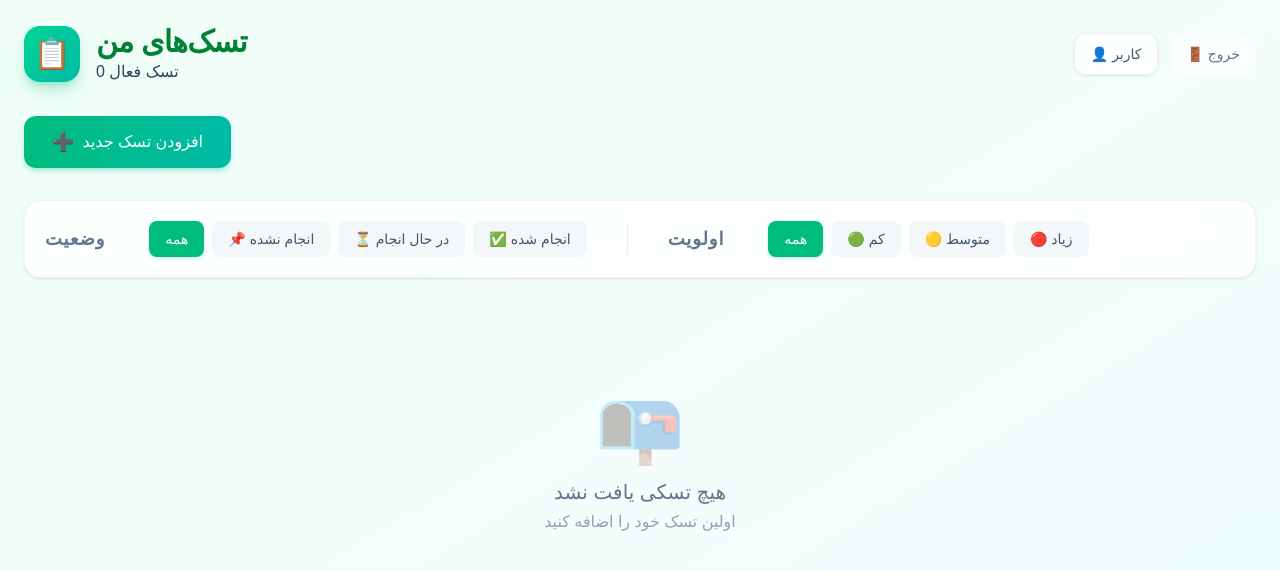
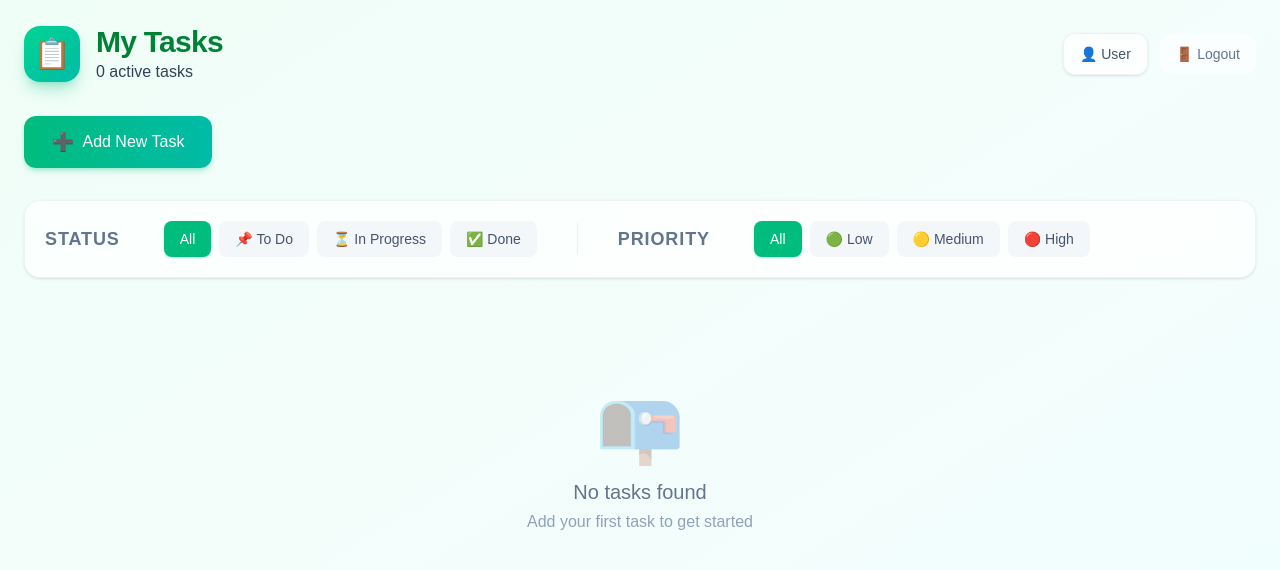
Before and after one commit to Afshin1400-n/task-manager, a Next.js app: page /home in a window 1280 px wide. Shown: the top 570 px of the page. Built offline with nearby package versions, Linux system fonts and the light colour scheme.

Commit message:
finish english and change debyg

```diff
--- a/app/component/BtnProg.tsx
+++ b/app/component/BtnProg.tsx
@@ -1,4 +1,4 @@
-// component/BtnProg.tsx
+
 "use client";
 
 export default function BtnProg({ text, filterProg, setFilterProg, value }) {
--- a/app/component/Modal.tsx
+++ b/app/component/Modal.tsx
@@ -1,14 +1,30 @@
-// component/Modal.tsx
+
 "use client"
 import { useState, useEffect } from "react";
-import { toPersianDate, isValidPersianDate } from "../utils/DateUtils";
 
-export default function Modal({ isOpen, onClose, onAddTask, onEditTask, editingTask }) {
+interface Task {
+  id: number;
+  title: string;
+  status: string;
+  priority: string;
+  description: string;
+  dueDate: string;
+}
+
+interface ModalProps {
+  isOpen: boolean;
+  onClose: () => void;
+  onAddTask: (task: Omit<Task, "id">) => void;
+  onEditTask: (task: Task) => void;
+  editingTask: Task | null;
+}
+
+export default function Modal({ isOpen, onClose, onAddTask, onEditTask, editingTask }: ModalProps) {
   const [title, setTitle] = useState("");
   const [description, setDescription] = useState("");
   const [priority, setPriority] = useState("MEDIUM");
   const [status, setStatus] = useState("IN_PROGRESS");
-  const [dueDate, setDueDate] = useState(""); // ✅ شمسی
+  const [dueDate, setDueDate] = useState("");
   const [dateError, setDateError] = useState("");
 
   useEffect(() => {
@@ -17,8 +33,7 @@ export default function Modal({ isOpen, onClose, onAddTask, onEditTask, editingT
       setDescription(editingTask.description || "");
       setPriority(editingTask.priority || "MEDIUM");
       setStatus(editingTask.status || "IN_PROGRESS");
-      // ✅ اگر تاریخ میلادی هست به شمسی تبدیل کن
-      setDueDate(editingTask.dueDate ? toPersianDate(editingTask.dueDate) : "");
+      setDueDate(editingTask.dueDate || "");
     } else {
       setTitle("");
       setDescription("");
@@ -26,10 +41,11 @@ export default function Modal({ isOpen, onClose, onAddTask, onEditTask, editingT
       setStatus("IN_PROGRESS");
       setDueDate("");
     }
+    setDateError("");
   }, [editingTask, isOpen]);
 
   useEffect(() => {
-    const handleEsc = (e) => {
+    const handleEsc = (e: KeyboardEvent) => {
       if (e.key === "Escape") onClose();
     };
     if (isOpen) {
@@ -46,14 +62,8 @@ export default function Modal({ isOpen, onClose, onAddTask, onEditTask, editingT
 
   if (!isOpen) return null;
 
-  const handleSubmit = (e) => {
+  const handleSubmit = (e: React.FormEvent) => {
     e.preventDefault();
-
-    // اعتبارسنجی تاریخ
-    if (dueDate && !isValidPersianDate(dueDate)) {
-      setDateError("فرمت تاریخ باید به صورت ۱۴۰۳/۰۵/۲۰ باشد");
-      return;
-    }
     setDateError("");
 
     const taskData = {
@@ -61,7 +71,7 @@ export default function Modal({ isOpen, onClose, onAddTask, onEditTask, editingT
       description,
       priority,
       status,
-      dueDate: dueDate, // ✅ ذخیره به صورت شمسی
+      dueDate,
     };
 
     if (editingTask) {
@@ -83,11 +93,11 @@ export default function Modal({ isOpen, onClose, onAddTask, onEditTask, editingT
       >
         <div className="flex items-center justify-between mb-5">
           <h2 className="text-lg font-bold text-slate-700">
-            {editingTask ? "✏️ ویرایش تسک" : "➕ تسک جدید"}
+            {editingTask ? "✏️ Edit Task" : "➕ New Task"}
           </h2>
           <button
             onClick={onClose}
-            className="text-slate-400 hover:text-slate-600 transition-all text-xl hover:rotate-90 duration-200"
+            className="text-slate-400 hover:text-slate-600 transition-all text-xl hover:rotate-90 duration-200 cursor-pointer"
           >
             ✕
           </button>
@@ -97,13 +107,13 @@ export default function Modal({ isOpen, onClose, onAddTask, onEditTask, editingT
 
           <div>
             <label className="block text-slate-600 text-xs font-semibold uppercase tracking-wider mb-1.5">
-              عنوان تسک
+              Task Title
             </label>
             <input
               type="text"
               value={title}
               onChange={(e) => setTitle(e.target.value)}
-              placeholder="عنوان تسک را وارد کنید..."
+              placeholder="Enter task title..."
               className="w-full px-4 py-2.5 bg-slate-50 border border-slate-200 rounded-xl
               focus:border-emerald-400 focus:ring-2 focus:ring-emerald-100 outline-none
               text-slate-700 placeholder:text-slate-400 transition-all text-sm"
@@ -114,13 +124,13 @@ export default function Modal({ isOpen, onClose, onAddTask, onEditTask, editingT
 
           <div>
             <label className="block text-slate-600 text-xs font-semibold uppercase tracking-wider mb-1.5">
-              توضیحات
+              Description
             </label>
             <textarea
               value={description}
               onChange={(e) => setDescription(e.target.value)}
-              rows="3"
-              placeholder="توضیحات تسک را وارد کنید..."
+              rows={3}
+              placeholder="Enter task description..."
               className="w-full px-4 py-2.5 bg-slate-50 border border-slate-200 rounded-xl
               focus:border-emerald-400 focus:ring-2 focus:ring-emerald-100 outline-none
               text-slate-700 placeholder:text-slate-400 transition-all text-sm resize-none"
@@ -130,7 +140,7 @@ export default function Modal({ isOpen, onClose, onAddTask, onEditTask, editingT
           <div className="grid grid-cols-2 gap-3">
             <div>
               <label className="block text-slate-600 text-xs font-semibold uppercase tracking-wider mb-1.5">
-                اولویت
+                Priority
               </label>
               <select
                 value={priority}
@@ -139,14 +149,14 @@ export default function Modal({ isOpen, onClose, onAddTask, onEditTask, editingT
                 focus:border-emerald-400 focus:ring-2 focus:ring-emerald-100 outline-none
                 text-slate-700 transition-all text-sm"
               >
-                <option value="LOW">🟢 کم</option>
-                <option value="MEDIUM">🟡 متوسط</option>
-                <option value="HIGH">🔴 زیاد</option>
+                <option value="LOW">🟢 Low</option>
+                <option value="MEDIUM">🟡 Medium</option>
+                <option value="HIGH">🔴 High</option>
               </select>
             </div>
             <div>
               <label className="block text-slate-600 text-xs font-semibold uppercase tracking-wider mb-1.5">
-                وضعیت
+                Status
               </label>
               <select
                 value={status}
@@ -155,42 +165,28 @@ export default function Modal({ isOpen, onClose, onAddTask, onEditTask, editingT
                 focus:border-emerald-400 focus:ring-2 focus:ring-emerald-100 outline-none
                 text-slate-700 transition-all text-sm"
               >
-                <option value="TODO">📌 انجام نشده</option>
-                <option value="IN_PROGRESS">⏳ در حال انجام</option>
-                <option value="DONE">✅ انجام شده</option>
+                <option value="TODO">📌 To Do</option>
+                <option value="IN_PROGRESS">⏳ In Progress</option>
+                <option value="DONE">✅ Done</option>
               </select>
             </div>
           </div>
 
-          {/* ✅ تاریخ شمسی با input text */}
+          {/* Due date */}
           <div>
             <label className="block text-slate-600 text-xs font-semibold uppercase tracking-wider mb-1.5">
-              📅 تاریخ سررسید (شمسی)
+              📅 Due Date
             </label>
             <input
-              type="text"
+              type="date"
               value={dueDate}
-              onChange={(e) => {
-                setDueDate(e.target.value);
-                setDateError("");
-              }}
-              placeholder="مثال: 1403/05/20"
-              className={`w-full px-4 py-2.5 bg-slate-50 border rounded-xl
-              focus:ring-2 outline-none transition-all text-sm placeholder:text-slate-400
-              ${dateError ? "border-rose-400 focus:border-rose-400 focus:ring-rose-100" : "border-slate-200 focus:border-emerald-400 focus:ring-emerald-100"}`}
+              onChange={(e) => setDueDate(e.target.value)}
+              className="w-full px-4 py-2.5 bg-slate-50 border border-slate-200 rounded-xl
+              focus:border-emerald-400 focus:ring-2 focus:ring-emerald-100 outline-none
+              text-slate-700 transition-all text-sm"
             />
             {dateError && (
               <p className="text-xs text-rose-600 mt-1.5">❌ {dateError}</p>
-            )}
-            {dueDate && !dateError && (
-              <p className="text-xs text-emerald-600 mt-1.5">
-                ✅ تاریخ وارد شده: {dueDate}
-              </p>
-            )}
-            {editingTask?.dueDate && !dueDate && (
-              <p className="text-xs text-amber-600 mt-1.5">
-                ⚠️ تاریخ قبلی: {toPersianDate(editingTask.dueDate)}
-              </p>
             )}
           </div>
 
@@ -198,18 +194,18 @@ export default function Modal({ isOpen, onClose, onAddTask, onEditTask, editingT
             <button
               type="button"
               onClick={onClose}
-              className="flex-1 px-4 py-2.5 bg-slate-100 text-slate-500 hover:bg-slate-200 rounded-xl transition-all font-medium text-sm"
+              className="flex-1 px-4 py-2.5 bg-slate-100 text-slate-500 hover:bg-slate-200 rounded-xl transition-all font-medium text-sm cursor-pointer"
             >
-              لغو
+              Cancel
             </button>
             <button
               type="submit"
               className="flex-1 px-4 py-2.5 bg-gradient-to-r from-emerald-500 to-teal-500
               hover:from-emerald-600 hover:to-teal-600 active:scale-[0.98]
               text-white font-medium rounded-xl transition-all duration-200
-              shadow-md shadow-emerald-500/20 text-sm"
+              shadow-md shadow-emerald-500/20 text-sm cursor-pointer"
             >
-              {editingTask ? "💾 ذخیره" : "✅ افزودن"}
+              {editingTask ? "💾 Save" : "✅ Add"}
             </button>
           </div>
         </form>
--- a/app/component/Task.tsx
+++ b/app/component/Task.tsx
@@ -1,30 +1,41 @@
-// component/Task.tsx
+
 "use client"
 
-function Task({ id, title, description, priority, dueDate, status, onDelete, onEdit }) {
+interface TaskProps {
+  id: number;
+  title: string;
+  description: string;
+  priority: string;
+  dueDate: string;
+  status: string;
+  onDelete?: (id: number) => void;
+  onEdit?: () => void;
+}
 
-  const statusStyles = {
+function Task({ id, title, description, priority, dueDate, status, onDelete, onEdit }: TaskProps) {
+
+  const statusStyles: Record<string, string> = {
     TODO: "bg-rose-50 text-rose-600 border-rose-200/50",
     IN_PROGRESS: "bg-amber-50 text-amber-600 border-amber-200/50",
     DONE: "bg-emerald-50 text-emerald-600 border-emerald-200/50",
   };
 
-  const statusLabels = {
-    TODO: "📌 انجام نشده",
-    IN_PROGRESS: "⏳ در حال انجام",
-    DONE: "✅ انجام شده",
+  const statusLabels: Record<string, string> = {
+    TODO: "📌 To Do",
+    IN_PROGRESS: "⏳ In Progress",
+    DONE: "✅ Done",
   };
 
-  const priorityColors = {
+  const priorityColors: Record<string, string> = {
     LOW: "text-emerald-600 bg-emerald-50",
     MEDIUM: "text-amber-600 bg-amber-50",
     HIGH: "text-rose-600 bg-rose-50",
   };
 
-  const priorityLabels = {
-    LOW: "🟢 کم",
-    MEDIUM: "🟡 متوسط",
-    HIGH: "🔴 زیاد",
+  const priorityLabels: Record<string, string> = {
+    LOW: "🟢 Low",
+    MEDIUM: "🟡 Medium",
+    HIGH: "🔴 High",
   };
 
   const handleDelete = () => {
@@ -52,7 +63,7 @@ function Task({ id, title, description, priority, dueDate, status, onDelete, onE
       </div>
 
       <p className="text-sm text-slate-400 leading-relaxed mb-3 line-clamp-2">
-        {description || "توضیحاتی وارد نشده"}
+        {description || "No description provided"}
       </p>
 
       <div className="flex items-center justify-between text-sm">
@@ -60,7 +71,7 @@ function Task({ id, title, description, priority, dueDate, status, onDelete, onE
           {priorityLabels[priority] || priority}
         </span>
         <span className="text-slate-400 text-xs">
-          {dueDate || "بدون تاریخ"}
+          {dueDate || "No due date"}
         </span>
       </div>
 
@@ -71,7 +82,7 @@ function Task({ id, title, description, priority, dueDate, status, onDelete, onE
            text-slate-500 rounded-lg hover:bg-emerald-200
            hover:text-emerald-600 transition-all duration-200 font-medium"
         >
-          ✏️ ویرایش
+          ✏️ Edit
         </button>
         <button
           onClick={handleDelete}
@@ -79,7 +90,7 @@ function Task({ id, title, description, priority, dueDate, status, onDelete, onE
           text-slate-500 rounded-lg hover:bg-rose-200
           hover:text-rose-600 transition-all duration-200 font-medium"
         >
-          🗑️ حذف
+          🗑️ Delete
         </button>
       </div>
     </div>
--- a/app/home/page.tsx
+++ b/app/home/page.tsx
@@ -1,4 +1,4 @@
-// app/page.tsx
+// app/home/page.tsx
 "use client"
 import { useState, useEffect, useMemo } from "react";
 import Task from "../component/Task";
@@ -7,11 +7,25 @@ import { useRouter } from "next/navigation";
 import BtnFilter from "../component/BtnFilter";
 import BtnProg from "../component/BtnProg";
 
+interface Task {
+  id: number;
+  title: string;
+  status: string;
+  priority: string;
+  description: string;
+  dueDate: string;
+}
+
+interface User {
+  username: string;
+  password: string;
+}
+
 export default function Home() {
   const [isOpen, setIsOpen] = useState(false);
-  const [tasks, setTasks] = useState([]);
-  const [user, setUser] = useState(null);
-  const [editingTask, setEditingTask] = useState(null);
+  const [tasks, setTasks] = useState<Task[]>([]);
+  const [user, setUser] = useState<User | null>(null);
+  const [editingTask, setEditingTask] = useState<Task | null>(null);
   const router = useRouter();
   const [filter, setFilter] = useState("ALL");
   const [filterProg, setFilterProg] = useState("ALL");
@@ -33,7 +47,7 @@ export default function Home() {
           setTasks(parsedTasks);
         }
       } catch (error) {
-        console.error("خطا در دریافت تسک‌ها:", error);
+        console.error("Error loading tasks:", error);
       }
     }
   }, [user]);
@@ -44,10 +58,11 @@ export default function Home() {
   }, [tasks, user]);
 
   const handleLogout = () => {
-    if (confirm("آیا مایل به خروج هستید")) {
-         localStorage.removeItem("currentUser");
-      router.push("/")
-    }};
+    if (confirm("Are you sure you want to log out?")) {
+      localStorage.removeItem("currentUser");
+      router.push("/");
+    }
+  };
 
   const handleAdd = () => {
     setEditingTask(null);
@@ -56,7 +71,7 @@ export default function Home() {
 
   const handleDeleteAll = () => {
     if (tasks.length === 0) return;
-    if (confirm("آیا از حذف همه تسک‌ها مطمئنی؟")) {
+    if (confirm("Are you sure you want to delete all tasks?")) {
       setTasks([]);
       if (user) {
         localStorage.removeItem(`tasks_${user.username}`);
@@ -69,17 +84,17 @@ export default function Home() {
     setEditingTask(null);
   };
 
-  const handleDeleteTask = (taskId) => {
+  const handleDeleteTask = (taskId: number) => {
     setTasks(tasks.filter((task) => task.id !== taskId));
   };
 
-  const handleAddTask = (newTask) => {
+  const handleAddTask = (newTask: Omit<Task, "id">) => {
     const taskWithId = { id: Date.now(), ...newTask };
     setTasks([...tasks, taskWithId]);
     setIsOpen(false);
   };
 
-  const handleEditTask = (updatedTask) => {
+  const handleEditTask = (updatedTask: Task) => {
     setTasks(tasks.map((task) =>
       task.id === updatedTask.id ? updatedTask : task
     ));
@@ -87,7 +102,7 @@ export default function Home() {
     setEditingTask(null);
   };
 
-  const handleEdit = (task) => {
+  const handleEdit = (task: Task) => {
     setEditingTask(task);
     setIsOpen(true);
   };
@@ -115,7 +130,7 @@ export default function Home() {
           editingTask={editingTask}
         />
 
-        {/* هدر */}
+        {/* Header */}
         <div className="flex items-center justify-between mb-8">
           <div className="flex items-center gap-4">
             <div className="w-14 h-14 bg-gradient-to-br from-emerald-400 to-teal-500 rounded-2xl flex items-center justify-center shadow-lg shadow-emerald-500/30">
@@ -123,16 +138,16 @@ export default function Home() {
             </div>
             <div>
               <h1 className="text-3xl font-bold text-green-700 tracking-tight">
-                تسک‌های من
+                My Tasks
               </h1>
               <p className="text-base text-slate-700 font-medium">
-                 تسک فعال  {filteredTasks.length}
+                {filteredTasks.length} active tasks
               </p>
             </div>
           </div>
           <div className="flex items-center gap-3">
             <div className="flex items-center gap-2 px-4 py-2.5 bg-white/70 backdrop-blur-sm rounded-xl shadow-sm border border-slate-200/50">
-              <span className="text-sm font-medium text-slate-600">👤 {user?.username || "کاربر"}</span>
+              <span className="text-sm font-medium text-slate-600">👤 {user?.username || "User"}</span>
             </div>
             <button
               onClick={handleLogout}
@@ -140,12 +155,12 @@ export default function Home() {
                hover:text-red-500 hover:bg-red-200 rounded-xl
                transition-all duration-200 cursor-pointer"
             >
-              🚪 خروج
+              🚪 Logout
             </button>
           </div>
         </div>
 
-        {/* دکمه‌های اقدام */}
+        {/* Action buttons */}
         <div className="flex flex-wrap items-center gap-3 mb-8">
           <button
             onClick={handleAdd}
@@ -154,7 +169,7 @@ export default function Home() {
             text-white font-medium rounded-xl transition-all duration-200
             shadow-md shadow-emerald-500/25 hover:shadow-lg text-base flex items-center gap-2 cursor-pointer"
           >
-            <span className="text-lg">➕</span> افزودن تسک جدید
+            <span className="text-lg">➕</span> Add New Task
           </button>
           {tasks.length > 0 && (
             <button
@@ -163,35 +178,35 @@ export default function Home() {
               font-medium rounded-xl transition-all duration-200
               shadow-sm border border-slate-200/50 text-base flex items-center gap-2 cursor-pointer"
             >
-              <span className="text-lg">🗑️</span> حذف همه
+              <span className="text-lg">🗑️</span> Delete All
             </button>
           )}
         </div>
 
-        {/* فیلترها */}
+        {/* Filters */}
         <div className="bg-white/70 backdrop-blur-sm rounded-2xl p-5 mb-8 border border-slate-200/50 shadow-sm">
           <div className="flex flex-wrap items-center gap-10">
-            <span className="text-lg font-semibold text-slate-500 uppercase tracking-wider mr-1">وضعیت</span>
+            <span className="text-lg font-semibold text-slate-500 uppercase tracking-wider mr-1">Status</span>
             <div className="flex flex-wrap gap-2">
-              <BtnFilter text="همه" filter={filter} setFilter={setFilter} value="ALL" />
-              <BtnFilter text="📌 انجام نشده" filter={filter} setFilter={setFilter} value="TODO" />
-              <BtnFilter text="⏳ در حال انجام" filter={filter} setFilter={setFilter} value="IN_PROGRESS" />
-              <BtnFilter text="✅ انجام شده" filter={filter} setFilter={setFilter} value="DONE" />
+              <BtnFilter text="All" filter={filter} setFilter={setFilter} value="ALL" />
+              <BtnFilter text="📌 To Do" filter={filter} setFilter={setFilter} value="TODO" />
+              <BtnFilter text="⏳ In Progress" filter={filter} setFilter={setFilter} value="IN_PROGRESS" />
+              <BtnFilter text="✅ Done" filter={filter} setFilter={setFilter} value="DONE" />
             </div>
 
             <div className="w-px h-8 bg-slate-200/70 hidden sm:block"></div>
 
-            <span className="text-lg font-semibold text-slate-500 uppercase tracking-wider mr-1">اولویت</span>
+            <span className="text-lg font-semibold text-slate-500 uppercase tracking-wider mr-1">Priority</span>
             <div className="flex flex-wrap gap-2">
-              <BtnProg text="همه" filterProg={filterProg} setFilterProg={setFilterProg} value="ALL" />
-              <BtnProg text="🟢 کم" filterProg={filterProg} setFilterProg={setFilterProg} value="LOW" />
-              <BtnProg text="🟡 متوسط" filterProg={filterProg} setFilterProg={setFilterProg} value="MEDIUM" />
-              <BtnProg text="🔴 زیاد" filterProg={filterProg} setFilterProg={setFilterProg} value="HIGH" />
+              <BtnProg text="All" filterProg={filterProg} setFilterProg={setFilterProg} value="ALL" />
+              <BtnProg text="🟢 Low" filterProg={filterProg} setFilterProg={setFilterProg} value="LOW" />
+              <BtnProg text="🟡 Medium" filterProg={filterProg} setFilterProg={setFilterProg} value="MEDIUM" />
+              <BtnProg text="🔴 High" filterProg={filterProg} setFilterProg={setFilterProg} value="HIGH" />
             </div>
           </div>
         </div>
 
-        {/* لیست تسک‌ها */}
+        {/* Task list */}
         {filteredTasks.length > 0 ? (
           <div className="grid grid-cols-1 md:grid-cols-2 lg:grid-cols-3 gap-5">
             {filteredTasks.map((task) => (
@@ -211,9 +226,9 @@ export default function Home() {
         ) : (
           <div className="text-center py-20">
             <div className="text-7xl mb-4 opacity-30">📭</div>
-            <h3 className="text-xl font-medium text-slate-500">هیچ تسکی یافت نشد</h3>
+            <h3 className="text-xl font-medium text-slate-500">No tasks found</h3>
             <p className="text-base text-slate-400 mt-1">
-              {tasks.length === 0 ? "اولین تسک خود را اضافه کنید" : "با تغییر فیلترها نتایج را ببینید"}
+              {tasks.length === 0 ? "Add your first task to get started" : "Try changing the filters"}
             </p>
           </div>
         )}
--- a/app/layout.tsx
+++ b/app/layout.tsx
@@ -1,3 +1,4 @@
+// app/layout.tsx
 import type { Metadata } from "next";
 import { Geist, Geist_Mono } from "next/font/google";
 import "./globals.css";
@@ -13,11 +14,15 @@ const geistMono = Geist_Mono({
 });
 
 export const metadata: Metadata = {
-  title: "Create Next App",
-  description: "Generated by create next app",
+  title: "Task Manager",
+  description: "A simple task manager app",
 };
 
-export default function RootLayout({ children }: LayoutProps<"/">) {
+export default function RootLayout({
+  children,
+}: {
+  children: React.ReactNode;
+}) {
   return (
     <html
       lang="en"
--- a/app/utils/DateUtils.tsx
+++ b/app/utils/DateUtils.tsx
@@ -1,6 +1,6 @@
 // utils/dateUtils.ts
 
-// تبدیل تاریخ میلادی به شمسی (برای نمایش)
+// Convert Gregorian date to Persian (Jalali) for display
 export const toPersianDate = (date: string | Date | null): string => {
   if (!date) return "";
 
@@ -13,18 +13,18 @@ export const toPersianDate = (date: string | Date | null): string => {
   return `${year}/${String(month).padStart(2, "0")}/${String(day).padStart(2, "0")}`;
 };
 
-// تبدیل تاریخ شمسی به میلادی (برای ذخیره)
+// Convert Persian (Jalali) date to Gregorian for storage
 export const toGregorianDate = (persianDate: string): string => {
   if (!persianDate) return "";
 
-  // اینجا میتونی از کتابخونه استفاده کنی یا همون شمسی رو ذخیره کنی
-  // فعلاً همون شمسی رو برمیگردونیم
+  // You can use a library here, or just store the Persian date as-is
+  // For now, we just return the Persian date
   return persianDate;
 };
 
-// اعتبارسنجی تاریخ شمسی
+// Validate Persian date format
 export const isValidPersianDate = (date: string): boolean => {
-  if (!date) return true; // خالی مجاز
+  if (!date) return true; // empty is allowed
   const pattern = /^(\d{4})\/(0[1-9]|1[0-2])\/(0[1-9]|[12][0-9]|3[01])$/;
   return pattern.test(date);
 };
--- a/next.config.ts
+++ b/next.config.ts
@@ -1,19 +1,8 @@
-import type { NextConfig } from "next";
+// next.config.ts
+import type { NextConfig } from 'next'
 
 const nextConfig: NextConfig = {
-  output: 'export',          // ← مهم
-  images: {
-    unoptimized: true,
-  },
-  basePath: '/task-manager', // ← اسم مخزن
-  assetPrefix: '/task-manager',
+  /* config options here */
+}
 
-  typescript: {
-    ignoreBuildErrors: true,
-  },
-  eslint: {
-    ignoreDuringBuilds: true,
-  },
-};
-
-export default nextConfig;
+export default nextConfig
```
Also changed, not shown: app/page.tsx (+17 -15 lines), app/register/page.tsx (+20 -20 lines), 1 other file (tests, documents, lock files or other folders).
